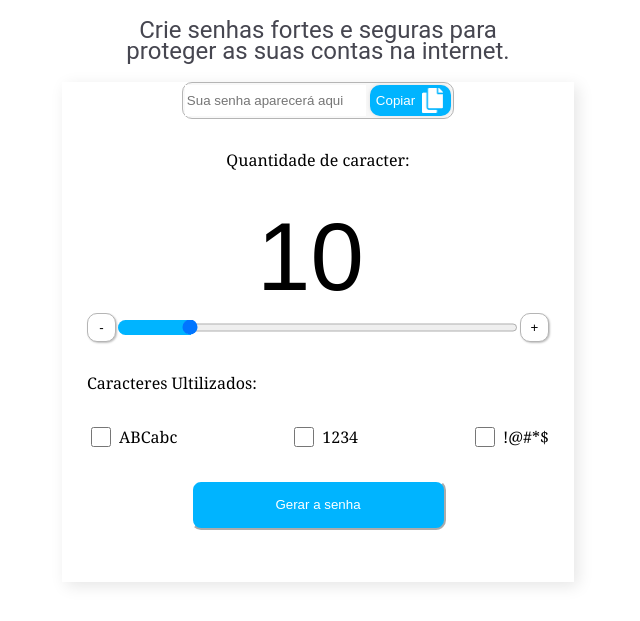
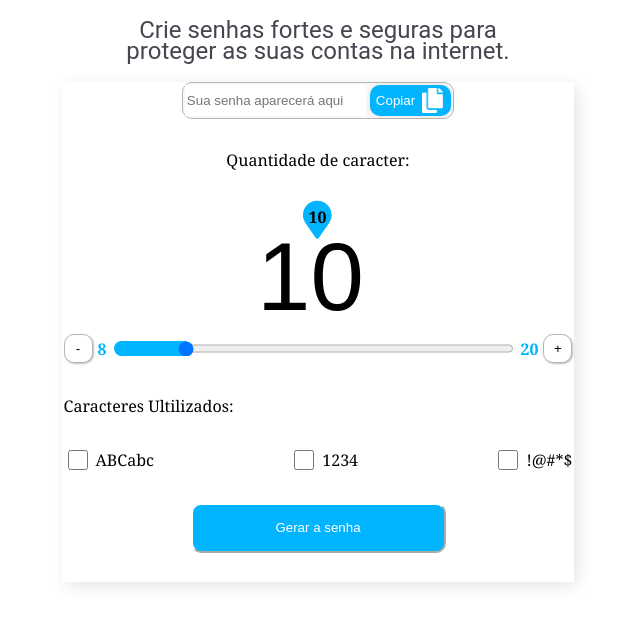
Before and after one commit to mateusbertolo/gerador-senhas, a PHP site: page / in a window 1280 px wide. Shown: the part 179-800 px from the top of the page, without its empty margins (322-962 px from the left). Run offline with PHP 8.4, Linux system fonts and the light colour scheme; some libraries are stand-ins or nearby versions.

Commit message:
Update index.php

```diff
--- a/index.php
+++ b/index.php
@@ -4,8 +4,50 @@
     <meta charset="UTF-8">
     <meta http-equiv="X-UA-Compatible" content="IE=edge">
     <meta name="viewport" content="width=device-width, initial-scale=1.0">
+    <link href="https://cdnjs.cloudflare.com/ajax/libs/font-awesome/5.12.1/css/all.min.css" rel="stylesheet" />
     <link rel="stylesheet" href="style.css">
     <title>eClientTools</title>
+    <style>
+        .form-range::-webkit-slider-thumb{
+    -webkit-appearance: none;
+    appearance: none;
+    height:20px;
+    width:20px;
+    border-radius: 50%;
+    background: rgb(240, 7, 150);
+
+}
+.form-range::-moz-range-thumb{
+-webkit-appearance: none;
+    appearance: none;
+
+}
+.b1{
+   padding: 5px;
+   font-weight: bold;
+   color: #00B4FF;
+}
+#marker{
+    position:relative;
+    right:0px;
+    height:20px;
+    width:30px;
+    z-index:100;
+}
+.fa{
+    font-size: 38px;
+    color: #00B4FF;
+    text-align: center;
+}
+#para{
+    height:20px;
+    width:30px;
+   margin-left: -23px;
+    position: absolute;
+    padding:5px 0px;
+    font-weight: bold;
+}
+    </style>
 </head>
 <body>
     <div id="header">
@@ -33,11 +75,15 @@
                                 <div class="labelcar">
                                     <label for="quantidadenumeros">Quantidade de caracter:</label>
                                 </div>
+                                <div  id="marker"><i class="fa fa-map-marker"></i><span id="para">10</span></div>
                                     <div class="caracter">
                                     <div id="rangeValue"><input type="number" readonly class="form-control" min="8" max="20" value="10" id="demo3"></div>
-                                    <!-- <input type="number" class="form-control" min="8" max="20" value="10" id="quantidadenumeros"> -->
-                                <div class="input-char"><button class="input-menos" id="diminuirQuantidade" type="button">-</button><input type="range" min="8" max="20" value="10"  class="form-range" id="quantidadeletras"><button class="input-mais" id="aumentaQuantidade" type="button">+</button></span></div>
-
+                                <div class="input-char"><button class="input-menos" id="diminuirQuantidade" type="button">-</button>
+                                <span class="b1">8</span>
+                                <input type="range" min="8" max="20" value="10"  class="form-range" id="quantidadeletras" oninput="prize()">
+                                <span class="b1">20</span>
+                                <button class="input-mais" id="aumentaQuantidade" type="button">+</button></span></div>
+                                    <div id="emoji"></div>
                                 <div class="labelcar">
                                     <label for="quantidadenumeros">Caracteres Ultilizados:</label>
                                 </div>
@@ -63,5 +109,23 @@
 
                     </div>
         <script src="gerador.js"></script>
+        <script>
+               var msg=document.getElementById("para");
+                    var SLI=document.getElementById("quantidadeletras");
+                    var val=document.getElementById("quantidadeletras").value;
+                    var MARKER=document.getElementById("marker");
+                    MARKER.style="left: calc(" + val.value + "% - 17px";
+                    MARKER.style.opacity="1";
+
+                    function prize(){
+                        var msg=document.getElementById("para");
+                        var val=document.getElementById("quantidadeletras").value;
+                        var MARKER=document.getElementById("marker");
+                        msg.innerText=val;
+                        MARKER.style="left: calc(" + val.value + "% - 17px";
+                        MARKER.style.opacity="1";
+                    }
+
+        </script>
 </body>
 </html>
```
